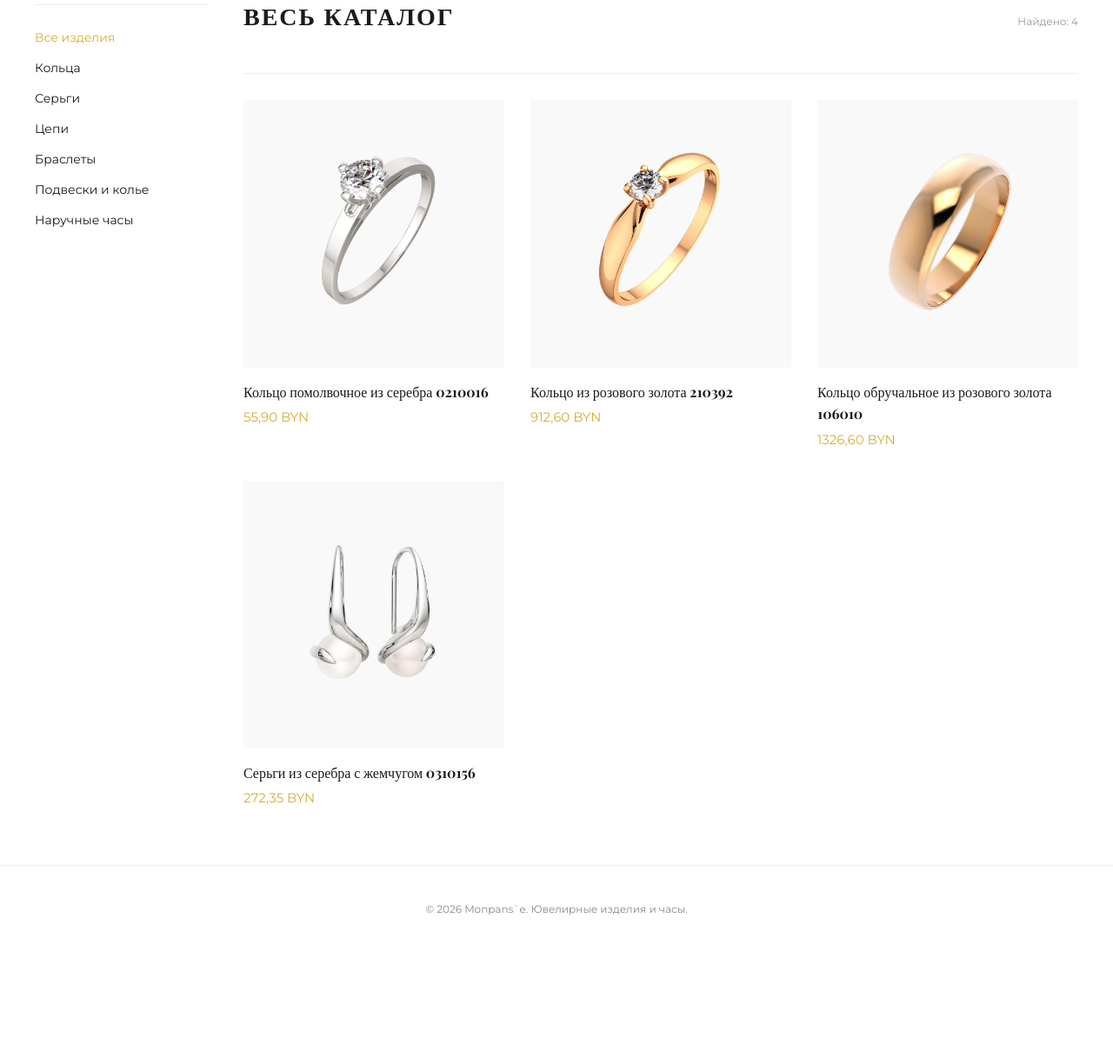
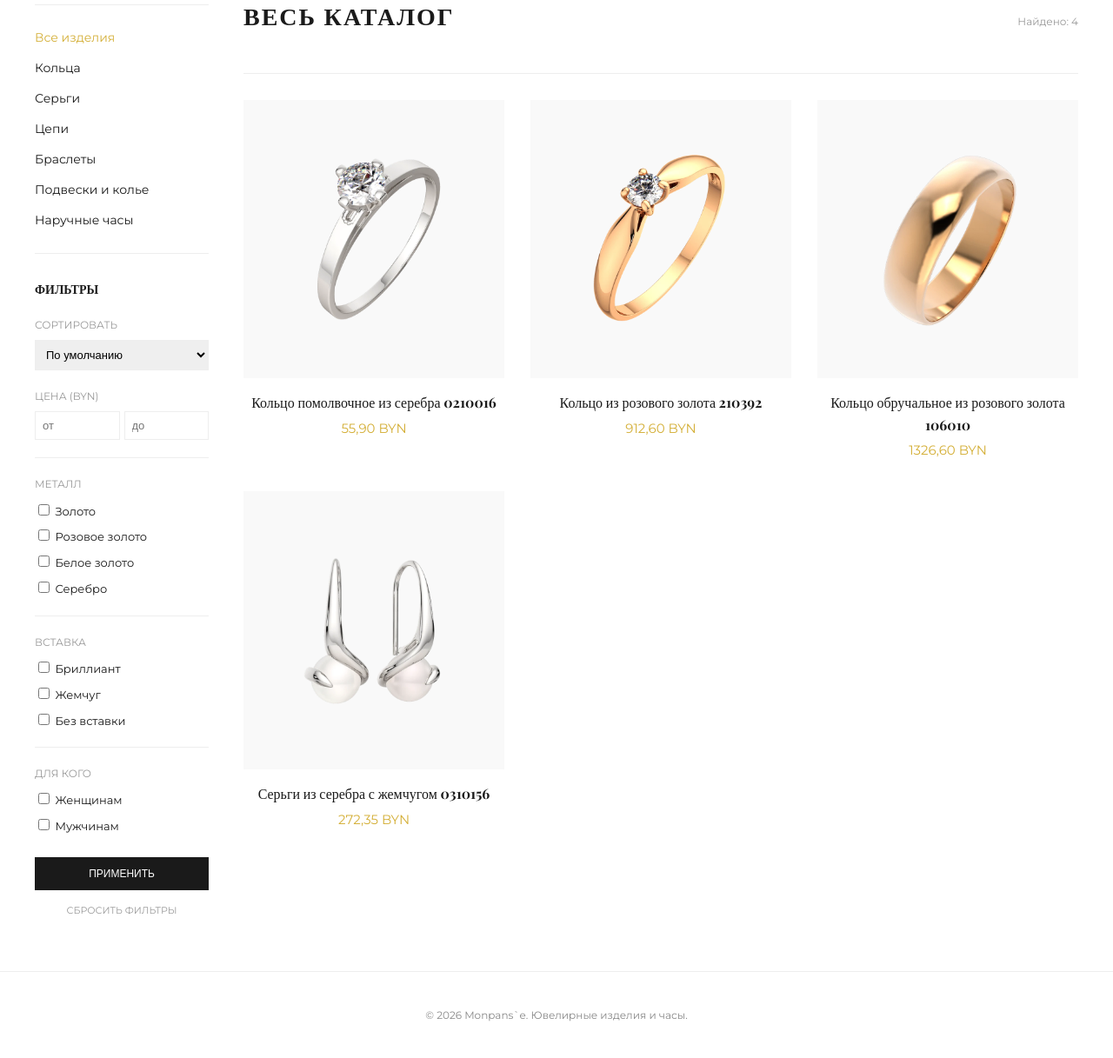
Before and after one commit to dpadore/my_shop, a Django app: page /catalog/ in a window 1280 px wide. Shown: the part 220-1437 px from the top of the page at 87% size. Before the commit the page ends 1273 px from the top, so only its background shows below. Run offline with Django 5.2, Linux system fonts and the light colour scheme; data comes from the database, SQL or seed files in the repository; both versions use the stored data as it was after the commit.

Commit message:
sort+filter

```diff
--- a/shop/admin.py
+++ b/shop/admin.py
@@ -1,7 +1,6 @@
 from django.contrib import admin
 from .models import Category, Product, ProductVariant, Order, OrderItem, Favorite
 
-# Регистрация моделей для отображения в админке
 admin.site.register(Category)
 admin.site.register(Product)
 admin.site.register(ProductVariant)
--- a/shop/templates/shop/catalog.html
+++ b/shop/templates/shop/catalog.html
@@ -1,13 +1,13 @@
 {% extends 'shop/base.html' %}
 
-{% block title %}Каталог украшений | MY_SHOP{% endblock %}
+{% block title %}Каталог украшений | Monpans`e{% endblock %}
 
 {% block content %}
 <div style="display: flex; gap: 40px; margin-top: 40px;">
 
     <aside style="width: 200px; flex-shrink: 0;">
         <h3 style="font-family: 'Playfair Display', serif; text-transform: uppercase; font-size: 16px; border-bottom: 1px solid #eee; padding-bottom: 10px;">Категории</h3>
-        <ul style="list-style: none; padding: 0; margin-top: 20px; font-size: 14px; line-height: 2.5;">
+        <ul style="list-style: none; padding: 0; margin-top: 20px; font-size: 14px; line-height: 2.5; border-bottom: 1px solid #eee; padding-bottom: 20px;">
             <li>
                 <a href="{% url 'catalog' %}" style="text-decoration: none; color: {% if not category %}#d4af37{% else %}#1a1a1a{% endif %};">Все изделия</a>
             </li>
@@ -19,6 +19,64 @@
             </li>
             {% endfor %}
         </ul>
+
+        <form method="get" action="" style="margin-top: 30px;">
+            <h3 style="font-family: 'Playfair Display', serif; text-transform: uppercase; font-size: 14px; margin-bottom: 20px;">Фильтры</h3>
+
+            <div style="margin-bottom: 20px;">
+                <label style="display: block; font-size: 12px; color: #999; margin-bottom: 8px; text-transform: uppercase;">Сортировать</label>
+                <select name="sort" onchange="this.form.submit()" style="width: 100%; padding: 8px; border: 1px solid #eee; font-size: 13px;">
+                    <option value="">По умолчанию</option>
+                    <option value="price_asc" {% if sort == 'price_asc' %}selected{% endif %}>Сначала дешевле</option>
+                    <option value="price_desc" {% if sort == 'price_desc' %}selected{% endif %}>Сначала дороже</option>
+                    <option value="name" {% if sort == 'name' %}selected{% endif %}>По названию</option>
+                </select>
+            </div>
+
+            <div style="margin-bottom: 20px; border-bottom: 1px solid #eee; padding-bottom: 20px;">
+                <label style="display: block; font-size: 12px; color: #999; margin-bottom: 8px; text-transform: uppercase;">Цена (BYN)</label>
+                <div style="display: flex; gap: 5px;">
+                    <input type="number" name="min_price" value="{{ min_price|default:'' }}" placeholder="от" style="width: 50%; padding: 8px; border: 1px solid #eee; font-size: 13px;">
+                    <input type="number" name="max_price" value="{{ max_price|default:'' }}" placeholder="до" style="width: 50%; padding: 8px; border: 1px solid #eee; font-size: 13px;">
+                </div>
+            </div>
+
+            <div style="margin-bottom: 20px; border-bottom: 1px solid #eee; padding-bottom: 20px;">
+                <label style="display: block; font-size: 12px; color: #999; margin-bottom: 10px; text-transform: uppercase;">Металл</label>
+                <div style="display: flex; flex-direction: column; gap: 8px; font-size: 13px;">
+                    <label style="cursor: pointer;"><input type="checkbox" name="materials" value="gold" {% if 'gold' in selected_materials %}checked{% endif %} onchange="this.form.submit()"> Золото</label>
+                    <label style="cursor: pointer;"><input type="checkbox" name="materials" value="rose gold" {% if 'rose gold' in selected_materials %}checked{% endif %} onchange="this.form.submit()"> Розовое золото</label>
+                    <label style="cursor: pointer;"><input type="checkbox" name="materials" value="white gold" {% if 'white gold' in selected_materials %}checked{% endif %} onchange="this.form.submit()"> Белое золото</label>
+                    <label style="cursor: pointer;"><input type="checkbox" name="materials" value="silver" {% if 'silver' in selected_materials %}checked{% endif %} onchange="this.form.submit()"> Серебро</label>
+                </div>
+            </div>
+
+            <div style="margin-bottom: 20px; border-bottom: 1px solid #eee; padding-bottom: 20px;">
+                <label style="display: block; font-size: 12px; color: #999; margin-bottom: 10px; text-transform: uppercase;">Вставка</label>
+                <div style="display: flex; flex-direction: column; gap: 8px; font-size: 13px;">
+                    <label style="cursor: pointer;"><input type="checkbox" name="inserts" value="diamond" {% if 'diamond' in selected_inserts %}checked{% endif %} onchange="this.form.submit()"> Бриллиант</label>
+                    <label style="cursor: pointer;"><input type="checkbox" name="inserts" value="pearl" {% if 'pearl' in selected_inserts %}checked{% endif %} onchange="this.form.submit()"> Жемчуг</label>
+                    <label style="cursor: pointer;"><input type="checkbox" name="inserts" value="none" {% if 'none' in selected_inserts %}checked{% endif %} onchange="this.form.submit()"> Без вставки</label>
+                </div>
+            </div>
+
+            <div style="margin-bottom: 25px;">
+                <label style="display: block; font-size: 12px; color: #999; margin-bottom: 10px; text-transform: uppercase;">Для кого</label>
+                <div style="display: flex; flex-direction: column; gap: 8px; font-size: 13px;">
+                    <label style="cursor: pointer;"><input type="checkbox" name="genders" value="women" {% if 'women' in selected_genders %}checked{% endif %} onchange="this.form.submit()"> Женщинам</label>
+                    <label style="cursor: pointer;"><input type="checkbox" name="genders" value="men" {% if 'men' in selected_genders %}checked{% endif %} onchange="this.form.submit()"> Мужчинам</label>
+                </div>
+            </div>
+
+            <button type="submit" style="width: 100%; padding: 12px; background: #1a1a1a; color: #fff; border: none; font-size: 12px; text-transform: uppercase; cursor: pointer;">
+                Применить
+            </button>
+
+            <a href="{% if category %}{% url 'category_filter' category.slug %}{% else %}{% url 'catalog' %}{% endif %}"
+               style="display: block; text-align: center; margin-top: 15px; font-size: 11px; color: #999; text-decoration: none; text-transform: uppercase;">
+               Сбросить фильтры
+            </a>
+        </form>
     </aside>
 
     <section style="flex-grow: 1;">
@@ -31,13 +89,13 @@
 
         <div style="display: grid; grid-template-columns: repeat(auto-fill, minmax(220px, 1fr)); gap: 30px;">
             {% for product in products %}
-            <div class="product-card" style="text-align: left;">
+            <div class="product-card">
                 <a href="{% url 'product_detail' product.id %}" style="text-decoration: none; color: inherit;">
-                    <div style="background: #f9f9f9; padding: 30px; margin-bottom: 15px; position: relative;">
+                    <div style="background: #f9f9f9; height: 280px; display: flex; align-items: center; justify-content: center; padding: 20px; margin-bottom: 15px;">
                         {% if product.image %}
                             <img src="{{ product.image.url }}" style="max-width: 100%; max-height: 100%; object-fit: contain;">
                         {% else %}
-                            <span style="color: #ccc; font-family: 'Playfair Display';">MY_SHOP</span>
+                            <span style="color: #ccc; font-family: 'Playfair Display';">Monpans`e</span>
                         {% endif %}
                     </div>
                     <h4 style="font-family: 'Playfair Display', serif; font-size: 16px; margin: 0; font-weight: 400;">{{ product.title }}</h4>
--- a/shop/templates/shop/contacts.html
+++ b/shop/templates/shop/contacts.html
@@ -1,6 +1,6 @@
 {% extends 'shop/base.html' %}
 
-{% block title %}Контакты | MY_SHOP{% endblock %}
+{% block title %}Контакты | Monpans`e{% endblock %}
 
 {% block content %}
 <div style="display: flex; gap: 80px; margin-top: 60px; align-items: center;">
--- a/shop/templates/shop/product_detail.html
+++ b/shop/templates/shop/product_detail.html
@@ -18,8 +18,9 @@
         <p style="font-size: 24px; color: #d4af37; margin-bottom: 30px;">{{ product.base_price }} BYN</p>
 
         <div style="border-top: 1px solid #eee; padding-top: 20px;">
-            <p style="font-size: 14px; margin-bottom: 10px;"><strong>Материал:</strong> {{ product.material }}</p>
+            <p style="font-size: 14px; margin-bottom: 10px;"><strong>Материал:</strong> {{ product.get_material_display }}</p>
             <p style="font-size: 14px; margin-bottom: 10px;"><strong>Проба:</strong> {{ product.sample }}</p>
+            <p style="font-size: 14px; margin-bottom: 10px;"><strong>Вид вставки:</strong> {{ product.get_insertion_display }}</p>
             <p style="font-size: 14px; line-height: 1.8; color: #666;">{{ product.description }}</p>
         </div>
 
--- a/shop/views.py
+++ b/shop/views.py
@@ -16,6 +16,7 @@ def home(request):
     products = Product.objects.all()
     return render(request, 'shop/index.html', {'products': products})
 
+
 def product_detail(request, pk):
     product = get_object_or_404(Product, pk=pk)
     return render(request, 'shop/product_detail.html', {'product': product})
@@ -23,18 +24,52 @@ def product_detail(request, pk):
 
 def catalog(request, category_slug=None):
     category = None
-    categories = Category.objects.all()  # Получаем все категории для бокового меню
+    categories = Category.objects.all()
     products = Product.objects.all()
+
+# категория
 
     if category_slug:
         category = get_object_or_404(Category, slug=category_slug)
-        products = products.filter(category=category)  # Фильтруем QuerySet
+        products = products.filter(category=category)
+
+# материал
+
+    selected_materials = request.GET.getlist('materials')
+    selected_inserts = request.GET.getlist('inserts')
+    selected_genders = request.GET.getlist('genders')
+
+    if selected_materials:
+        products = products.filter(material__in=selected_materials)
+    if selected_inserts:
+        products = products.filter(insertion__in=selected_inserts)
+    if selected_genders:
+        products = products.filter(gender__in=selected_genders)
+
+# прайс
+
+    min_price = request.GET.get('min_price')
+    max_price = request.GET.get('max_price')
+
+    if min_price: products = products.filter(base_price__gte=min_price)
+    if max_price: products = products.filter(base_price__lte=max_price)
+
+    sort = request.GET.get('sort')
+    if sort == 'price_asc': products = products.order_by('base_price')
+    elif sort == 'price_desc': products = products.order_by('-base_price')
 
     return render(request, 'shop/catalog.html', {
         'category': category,
         'categories': categories,
-        'products': products
+        'products': products,
+        'selected_materials': selected_materials,
+        'selected_inserts': selected_inserts,
+        'selected_genders': selected_genders,
+        'sort': sort,
+        'min_price': min_price,
+        'max_price': max_price
     })
+
 
 def cart(request):
     return render(request, 'shop/cart.html')
```
Also changed, not shown: shop/models.py (+26 -1 lines), db.sqlite3.
